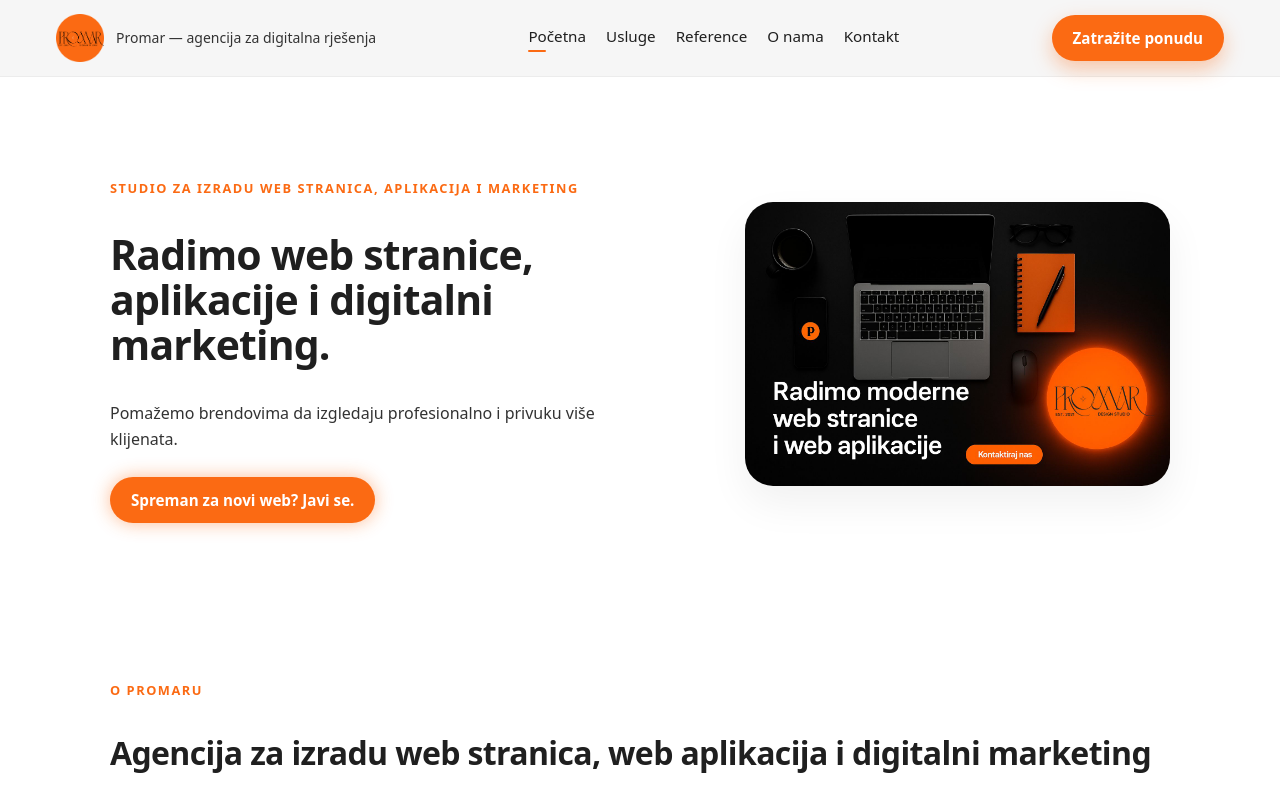
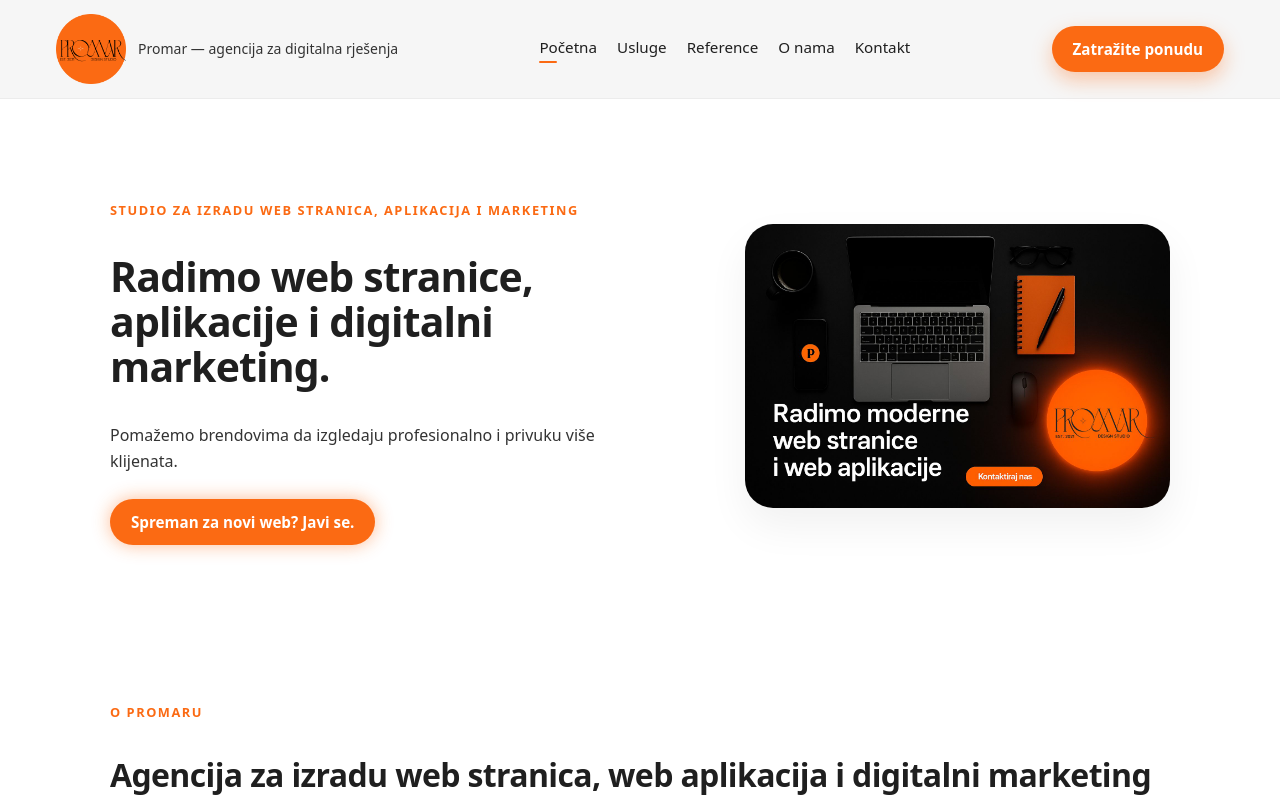
Before and after one commit to Ren0g/promar, a Next.js app: page / in a window 1280 px wide. Shown: the top 800 px of the page. Built offline with nearby package versions, Linux system fonts and the light colour scheme.

Commit message:
Update globals.css

```diff
--- a/app/globals.css
+++ b/app/globals.css
@@ -115,7 +115,7 @@ p {
 
 /* ORIGINAL: logo img */
 .logo img {
-  height: 48px;
+  height: 70px;
   width: auto;
 }
 
```
